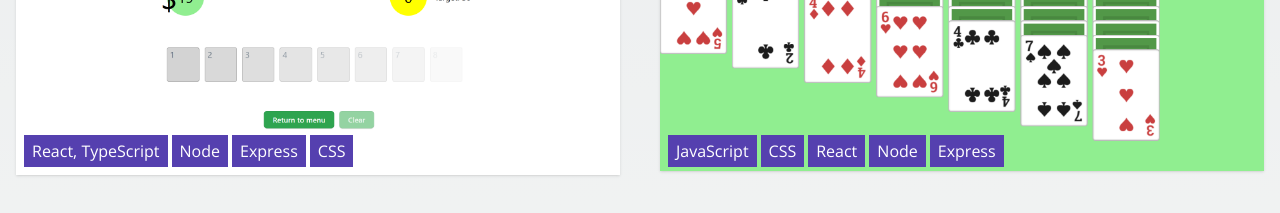
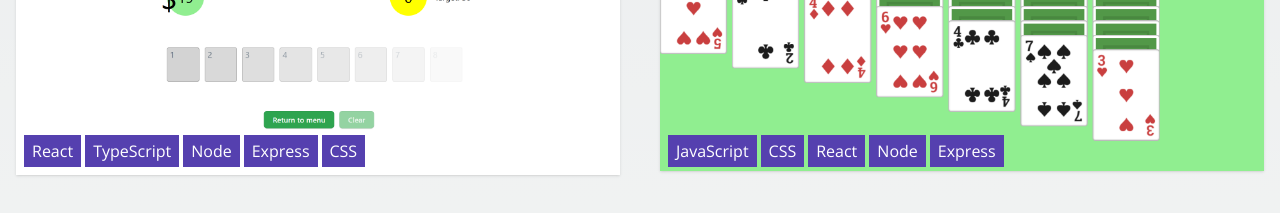
Before and after one commit to luke-davison/portfolio, a Next.js app: page / in a window 1280 px wide. Shown: the part 2380-2593 px from the top of the page. Built offline with nearby package versions, Linux system fonts and the light colour scheme.

Commit message:
Fixed array string

```diff
--- a/app/projects.ts
+++ b/app/projects.ts
@@ -68,7 +68,7 @@ export const projects: Project[] = [
     title: "Unnamed Word Game",
     date: "2022",
     description: "A word game not too similar or dissimilar from Wordle",
-    tech: ["React, TypeScript", "Node", "Express", "CSS"],
+    tech: ["React", "TypeScript", "Node", "Express", "CSS"],
     url: "https://lettermonger.onrender.com",
     sourceUrl: "https://github.com/luke-davison/new-word-game",
     notes: [
```
